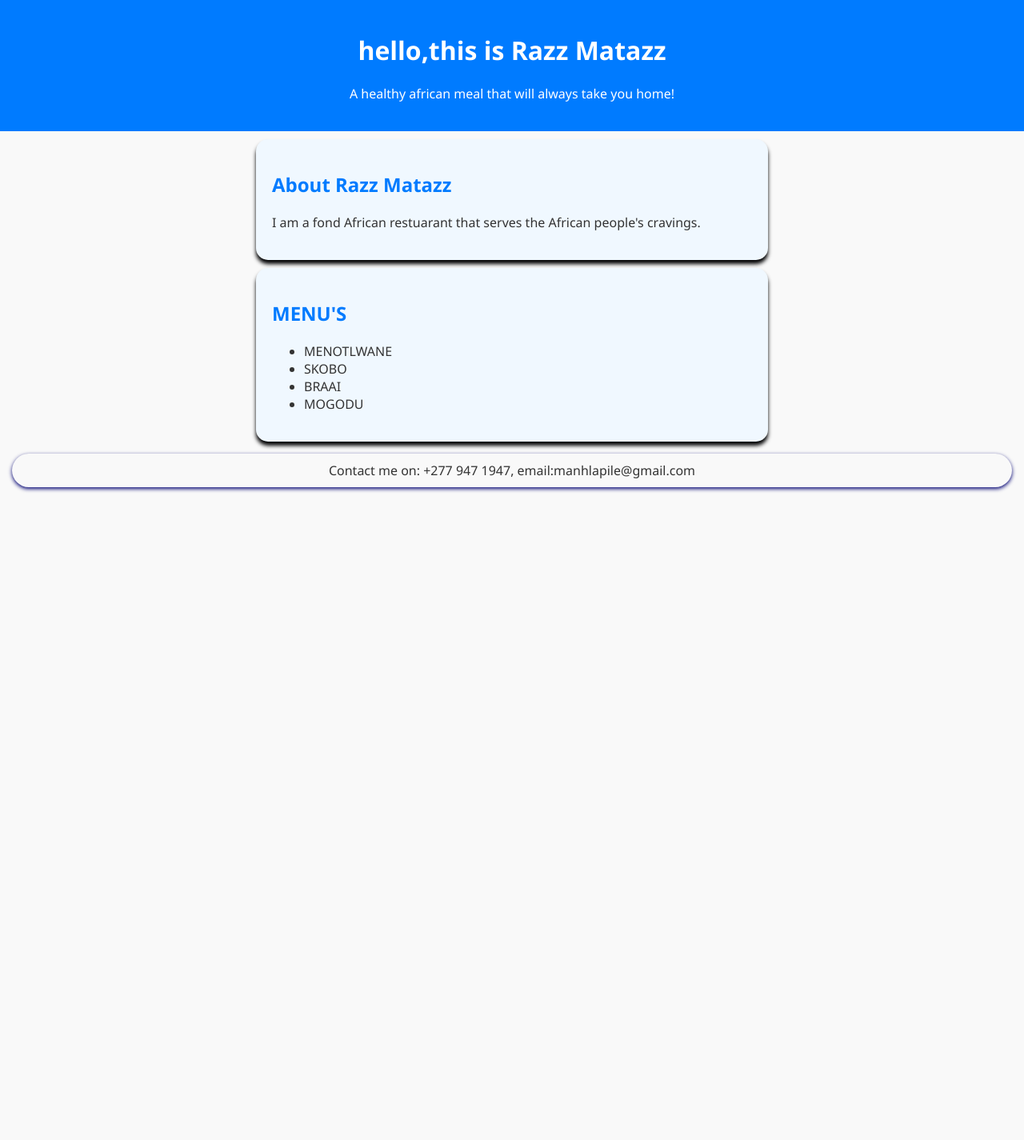
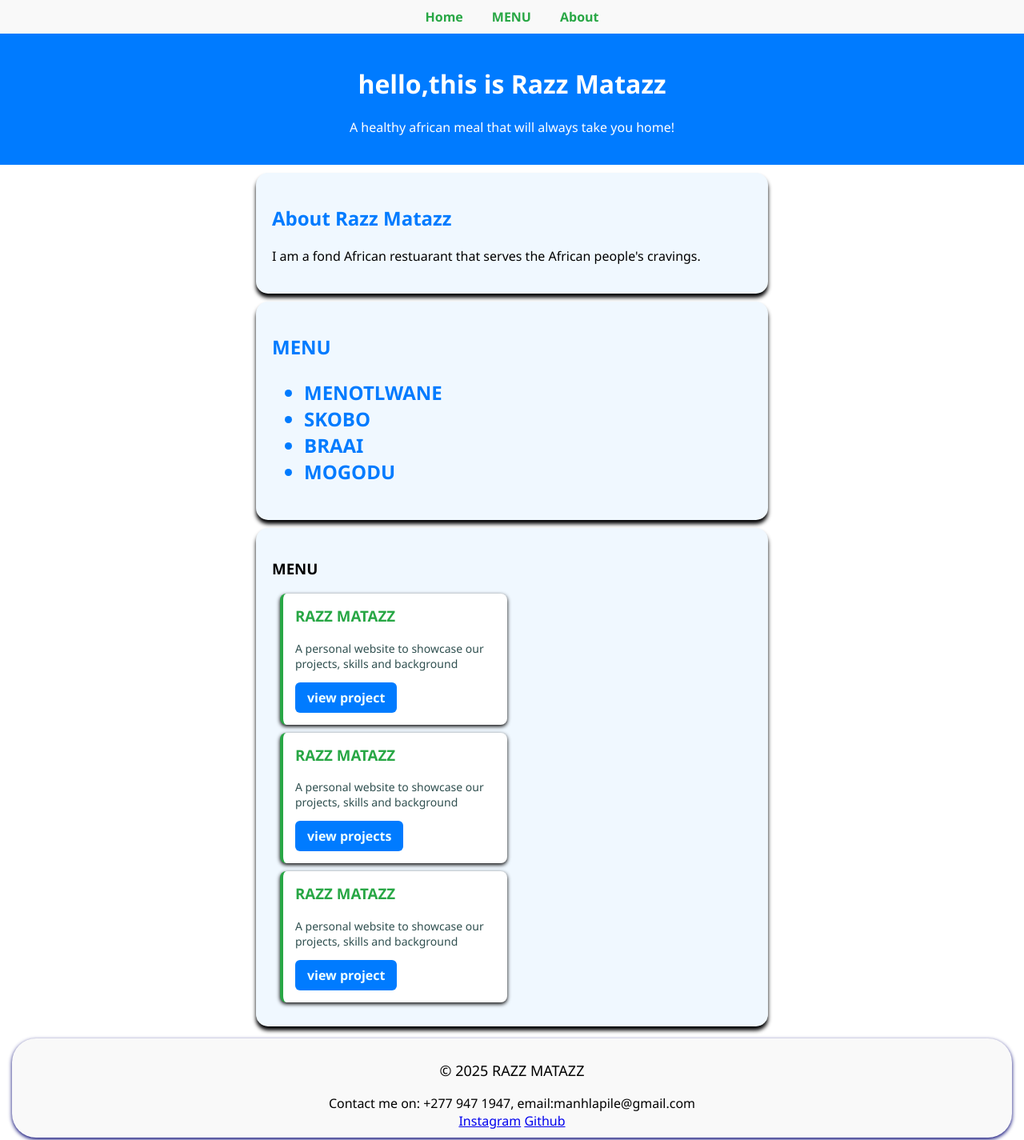
Before and after one commit to manhlapilecarly/portfolio-website, a plain HTML site: page index.html in a window 1280 px wide. Shown: the top 1425 px of the page at 80% size. Before the commit the page ends 800 px from the top, so only its background shows below. Drawn offline with Linux system fonts and the light colour scheme.

Commit message:
almost final draft

```diff
--- a/index.html
+++ b/index.html
@@ -5,21 +5,31 @@
     <meta name="viewport" content="width=device-width, initial-scale=1.0">
     <title>RAZZ MATAZZ</title>
     <link rel="stylesheet" href="style.css">
+    <a href="https://unsplash.com/photos/PRAEF6vwMzw"></a>
 </head>
+
 <body>
-    <header>
+    <nav>
+        <ul class="navbar">
+           <li><a href="#home">Home</a></li>
+             <li><a href="#MENU">MENU</a></li>
+             <li><a href="#about">About</a></li>
+        </ul>
+    </nav>
+
+    <header id="top">
      <h1>hello,this is Razz Matazz</h1>
      <p>A healthy african meal that will always take you home!</p>
     </header>
 
-   <section class="About">
+   <section class="About" id="about">
     <h2>About Razz Matazz</h2>
     <p>I am a fond African restuarant that serves the African people's cravings.</p>
     </section>
 
-    <section class="MENU">
-        <h2>MENU'S</h2>
-        <ul>
+     <section class="MENU">
+        <h2>MENU<h2>
+         <ul>
             <li>MENOTLWANE</li>
             <LI>SKOBO</LI>
             <li>BRAAI</li>
@@ -27,8 +37,39 @@
         </ul>
     </section>
 
+     <section class="MENU" id="MENU">
+        <h3>MENU</h3>
+        <div class="MENU-list">
+           <div class="MENU-card">
+            <h3>RAZZ MATAZZ</h3>
+            <P>A personal website to showcase our projects, skills and background</P>
+            <a href="#">view project</a>
+            </div>
+
+          <div class="project-list">
+           <div class="MENU-card">
+            <h3>RAZZ MATAZZ</h3>
+            <P>A personal website to showcase our projects, skills and background</P>
+            <a href="https://manhlapile-cary.netlify.app" target="-blank"
+            >view projects</a>
+            </div>
+
+             <div class="MENU-card">
+            <h3>RAZZ MATAZZ</h3>
+            <P>A personal website to showcase our projects, skills and background</P>
+            <a href="#">view project</a>
+            </div>
+        </div>
+    </section>
+
     <footer>
+        <P>© 2025 RAZZ MATAZZ</P>
         Contact me on: +277 947 1947, email:manhlapile@gmail.com
+        <Div class="Social Media Links">
+            <a href="https://instagram.com/Nelson_maunatlala"target="_blank">Instagram</a>
+             <a href="https://github.com/manhlapilecarly/" target="_blank">Github</a>
+        </Div>
+
     </footer>
 </body>
 </html>
--- a/style.css
+++ b/style.css
@@ -1,6 +1,6 @@
 body{
     font-family: 'Segoe UI', Tahoma, Geneva, Verdana, sans-serif;
-    background: #f9f9f9;
+    background-image:url("https://unsplash.com/photos/group-of-people-holding-footed-glasses-rrYF1RfotSM")
     color:#333;
     margin:0;
     padding:0;
@@ -33,3 +33,103 @@ footer{
     margin:15px;
     box-shadow:0 2px 5px rgba(0,0,0113)
 }
+    .social-links{
+        margin-top:15px;
+
+    }
+.social-links>a{
+    margin:0 15px;
+    color:coral;
+    text-decoration:none;
+    font-wieght:bold;
+}
+
+.social-links>a:hover{
+    text-decoration:underline;
+    font-size:40px;
+    color:coral;
+}
+
+footer>p{
+    color:black;
+    font-weight:nold;
+    font-size:18px;
+}
+
+/ * MENU-list */
+.MENU-list{
+    display:flex;
+    flex-wrap:wrap;
+    justify-content:center;
+    gap:20px;
+}
+
+.MENU-card{
+    background-color:white;
+    border-left:4px solid #28a745;
+    padding:15px;
+    border-radius:8px;
+    width:250px;
+    box-shadow:0 2px 5px rgba(0,0,0.133);
+    transition:transform 0.2s;
+    margin:10px;
+}
+
+.MENU-card:hover{
+    transform:translateY(-5px);
+}
+
+.MENU-card>h3{
+    margin-top:0;
+    color:#28a745;
+}
+
+.MENU-card>p{
+    font-size:14px;
+    color:darkslategrey;
+}
+
+.MENU-card > a{
+    display:inline-block;
+    padding:8px 15px;
+    background-color:#007bff;
+    color:azure;
+    border:none;
+    border-radius:6px;
+    text-decoration:none;
+    font-weight:bold;
+    transition:background-color 0.2s ease;
+}
+
+.MENU-card > a: hover{
+    background-color:#0056b0;
+}
+
+nav{
+    background-color:#f9f9f9;
+    position:sticky;
+    top:0;
+    z-index:1000;
+}
+
+.navbar{
+    list-style:none;
+    display:flex;
+    justify-content:center;
+    padding:10px 0;
+    margin:0;
+    gap:20px;
+}
+
+.navbar>li>a{
+    color:#28a745;
+    text-decoration:none;
+    font-weight:bold;
+    padding:6px 8px;
+    border-radius:4px;
+    transition:background-color 0.2s ease;
+}
+
+.navbar > li>a:hover{
+    background-color:#007bff;
+}
```
